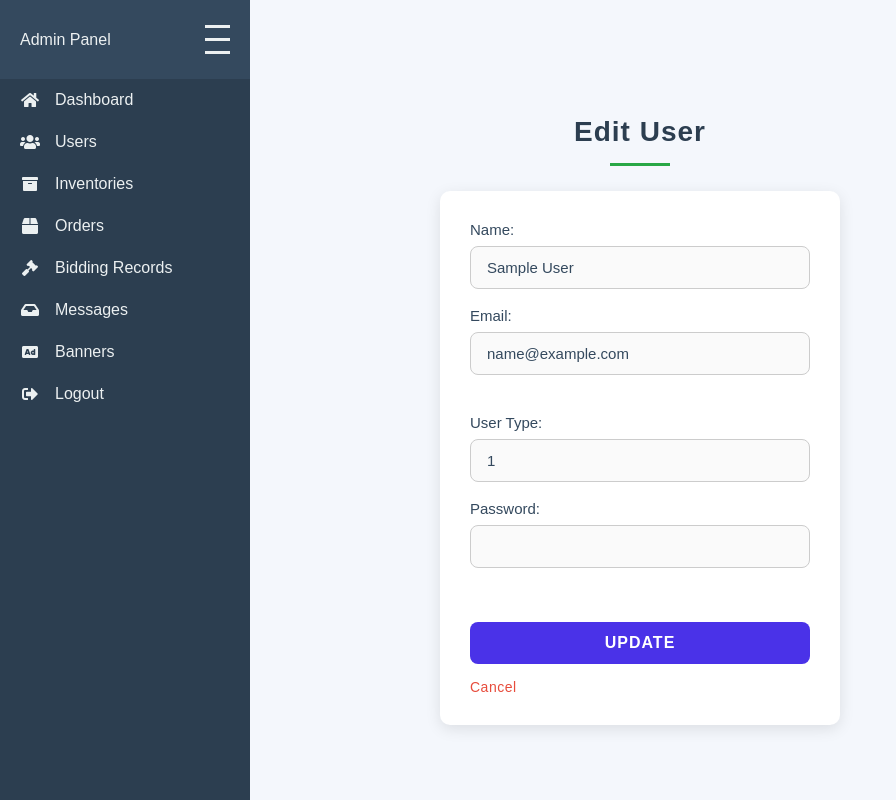
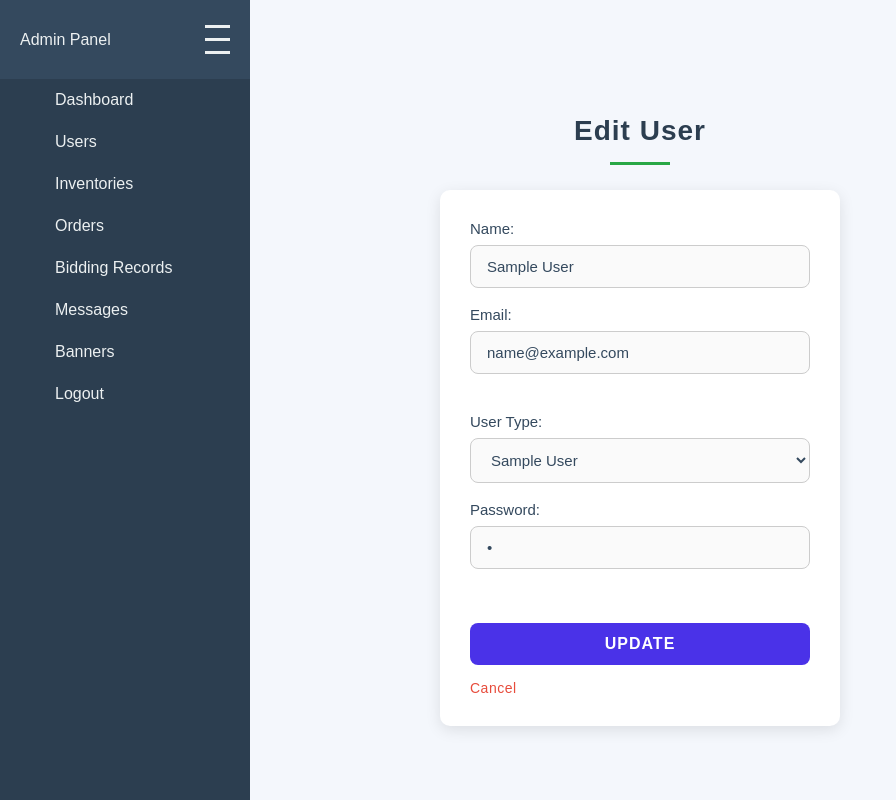
Before and after one commit to azeezakram/Shoplex-E-Commerce---Final-project, a PHP site: page /other-php/edit-user.php?user_id=1 in a window 1280 px wide. Shown: the whole page, without its empty margins (0-896 px from the left). Run offline with PHP 8.4, Linux system fonts and the light colour scheme; tables that the repository leaves empty or names only in its code hold one stand-in row (values such as "Sample post").

Commit message:
some changes on edit user page

```diff
--- a/admin/css/edit-userpage.css
+++ b/admin/css/edit-userpage.css
@@ -157,3 +157,43 @@ input:focus + .error-msg {
     font-weight: bold;
     opacity: 0.8;
 }
+/* Style for the Dropdown (Select) */
+select {
+    width: 100%;
+    padding: 12px 16px;
+    margin-bottom: 18px;
+    border: 1px solid #ccc;
+    border-radius: 8px;
+    font-size: 15px;
+    color: #34495e;
+    background-color: #fafafa;
+    transition: all 0.3s ease;
+}
+
+/* Hover Effect for Dropdown */
+select:hover {
+    border-color: #3498db; /* Change border color on hover */
+    background-color: #f1faff; /* Light background color on hover */
+}
+
+/* Focus Effects for Dropdown */
+select:focus {
+    border-color: #3498db;
+    outline: none;
+    box-shadow: 0px 0px 8px rgba(52, 152, 219, 0.5);
+    background-color: #eaf5ff; /* Light blue background on focus */
+}
+
+/* Option Styling */
+select option {
+    font-size: 15px;
+    padding: 10px;
+    color: #34495e;
+    background-color: #fff;
+}
+
+/* Option Hover Effect */
+select option:hover {
+    background-color: #3498db;
+    color: white;
+}
--- a/admin/other-php/edit-user.php
+++ b/admin/other-php/edit-user.php
@@ -34,7 +34,7 @@ if ($_SERVER['REQUEST_METHOD'] === 'POST') {
 }
 
 // Fetch user details to prefill the form
-$sql = "SELECT user_id, name, email, user_type_id FROM user WHERE user_id = ?";
+$sql = "SELECT user_id, name, email, user_type_id , password FROM user WHERE user_id = ?";
 $stmt = $conn->prepare($sql);
 $stmt->bind_param('i', $userId);
 $stmt->execute();
@@ -43,6 +43,10 @@ $user = $stmt->get_result()->fetch_assoc();
 if (!$user) {
     die('User not found.');
 }
+
+// Fetch all user types to populate the dropdown
+$sqlUserTypes = "SELECT user_type_id, type_name FROM user_type"; // Fetching user types from the `user_type` table
+$resultUserTypes = $conn->query($sqlUserTypes);
 ?>
 
 <!DOCTYPE html>
@@ -51,9 +55,6 @@ if (!$user) {
     <meta charset="UTF-8">
     <meta name="viewport" content="width=device-width, initial-scale=1.0">
     <title>Edit User</title>
-    <!-- Link to the CSS file -->
-
-    <link rel="stylesheet" href="https://cdnjs.cloudflare.com/ajax/libs/font-awesome/5.15.3/css/all.min.css">
     <link rel="stylesheet" href="../css/styles.css">
     <link rel="stylesheet" href="../css/edit-userpage.css">
 </head>
@@ -71,11 +72,19 @@ if (!$user) {
             <br>
 
             <label for="user_type">User Type:</label>
-            <input type="number" id="user_type" name="user_type" value="<?php echo htmlspecialchars($user['user_type_id']); ?>" required>
+            <select id="user_type" name="user_type" required>
+                <?php
+                // Loop through user types to create the dropdown options
+                while ($row = $resultUserTypes->fetch_assoc()) {
+                    $selected = ($row['user_type_id'] == $user['user_type_id']) ? 'selected' : ''; // Pre-select the current user type
+                    echo "<option value='" . $row['user_type_id'] . "' $selected>" . htmlspecialchars($row['type_name']) . "</option>";
+                }
+                ?>
+            </select>
             <br>
 
             <label for="password">Password:</label>
-            <input type="password" id="password" name="password" required>
+            <input type="password" id="password" name="password" value="<?php echo htmlspecialchars($user['password']); ?>" required>
             <br>
 
             <button type="submit">Update</button>
```
